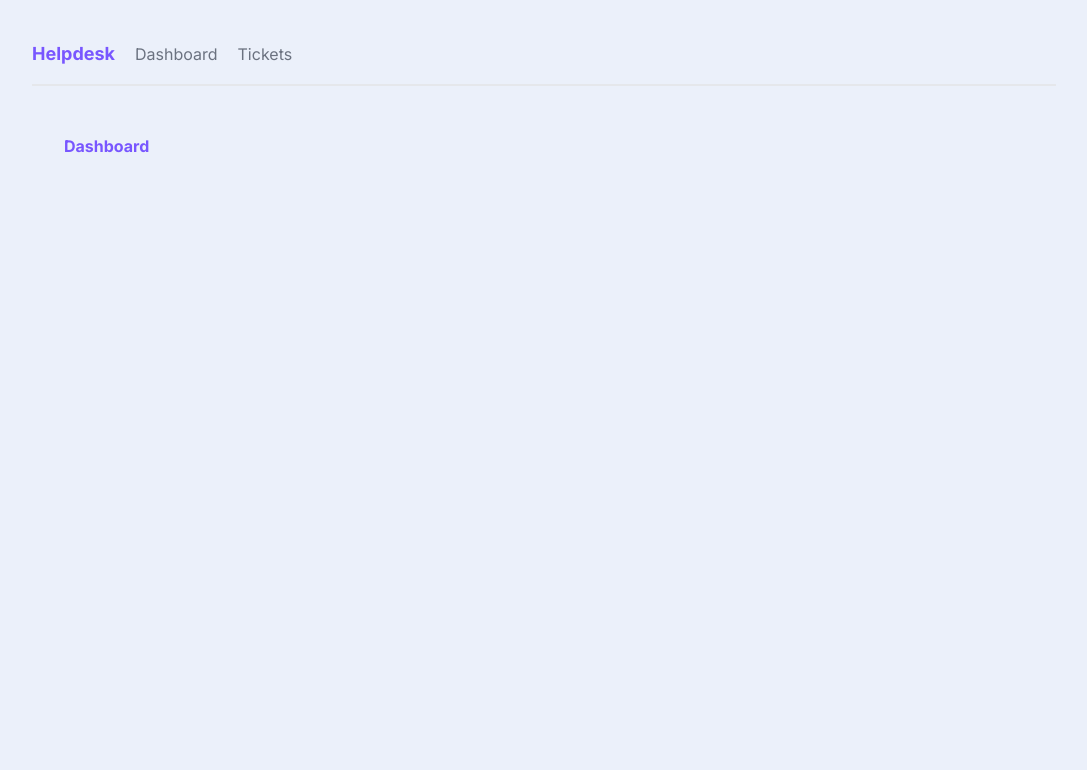
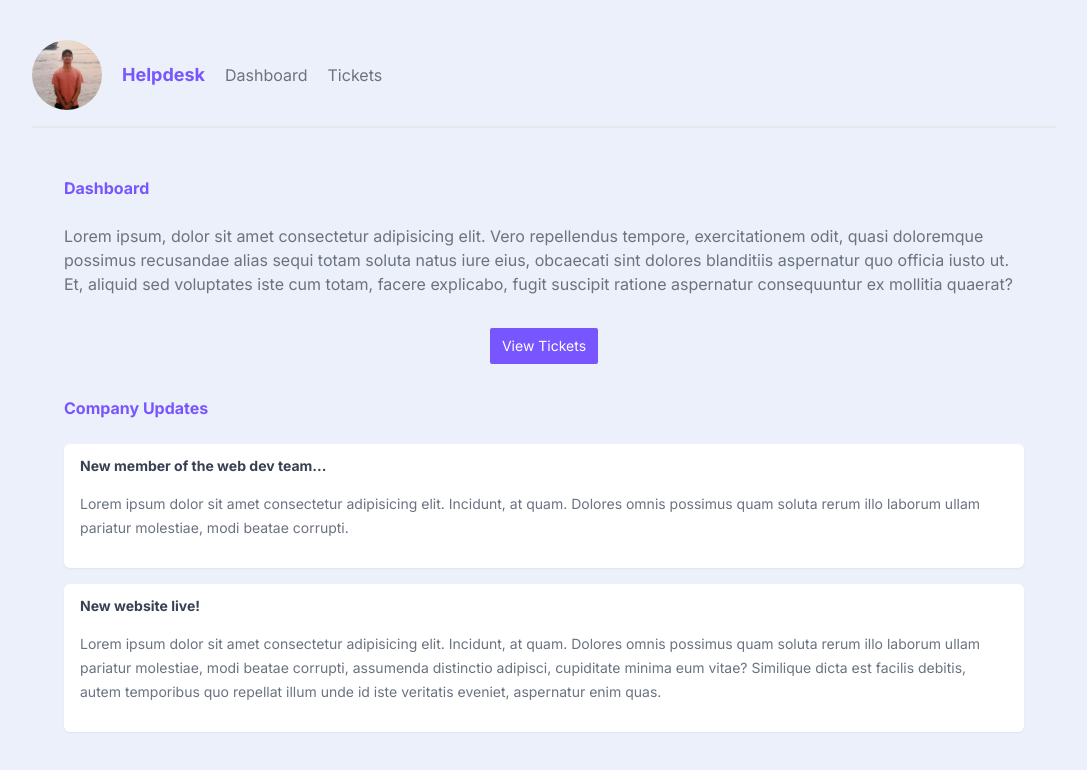
Before and after one commit to argafrl/next-helpdesk, a Next.js app: page / in a window 1280 px wide. Shown: the top 770 px of the page, without its empty margins (96-1183 px from the left). Built offline with nearby package versions, Linux system fonts and the light colour scheme.

Commit message:
Update Dashboard and Navbar

```diff
--- a/app/components/Navbar.jsx
+++ b/app/components/Navbar.jsx
@@ -1,8 +1,17 @@
 import Link from "next/link";
+import Logo from "../../public/navbar-logo.webp";
+import Image from "next/image";
 
 export default function Navbar() {
   return (
     <nav>
+      <Image
+        src={Logo}
+        alt="Logo"
+        width={70}
+        quality={100}
+        placeholder="blur"
+      />
       <h1>Helpdesk</h1>
       <Link href="/">Dashboard</Link>
       <Link href="/tickets">Tickets</Link>
--- a/app/globals.css
+++ b/app/globals.css
@@ -31,6 +31,9 @@
 }
 nav a:hover {
   @apply text-black;
+}
+nav img {
+  @apply rounded-full;
 }
 main nav {
   @apply border-0;
--- a/app/page.jsx
+++ b/app/page.jsx
@@ -1,7 +1,45 @@
+import Link from "next/link";
+
 export default function Home() {
   return (
     <main>
       <h2>Dashboard</h2>
+      <p>
+        Lorem ipsum, dolor sit amet consectetur adipisicing elit. Vero
+        repellendus tempore, exercitationem odit, quasi doloremque possimus
+        recusandae alias sequi totam soluta natus iure eius, obcaecati sint
+        dolores blanditiis aspernatur quo officia iusto ut. Et, aliquid sed
+        voluptates iste cum totam, facere explicabo, fugit suscipit ratione
+        aspernatur consequuntur ex mollitia quaerat?
+      </p>
+
+      <div className="flex justify-center my-8">
+        <Link href="/tickets">
+          <button className="btn-primary">View Tickets</button>
+        </Link>
+      </div>
+
+      <h2>Company Updates</h2>
+
+      <div className="card">
+        <h3>New member of the web dev team...</h3>
+        <p>
+          Lorem ipsum dolor sit amet consectetur adipisicing elit. Incidunt, at
+          quam. Dolores omnis possimus quam soluta rerum illo laborum ullam
+          pariatur molestiae, modi beatae corrupti.
+        </p>
+      </div>
+      <div className="card">
+        <h3>New website live!</h3>
+        <p>
+          Lorem ipsum dolor sit amet consectetur adipisicing elit. Incidunt, at
+          quam. Dolores omnis possimus quam soluta rerum illo laborum ullam
+          pariatur molestiae, modi beatae corrupti, assumenda distinctio
+          adipisci, cupiditate minima eum vitae? Similique dicta est facilis
+          debitis, autem temporibus quo repellat illum unde id iste veritatis
+          eveniet, aspernatur enim quas.
+        </p>
+      </div>
     </main>
   );
 }
```
Also changed, not shown: public/navbar-logo.webp (added).
